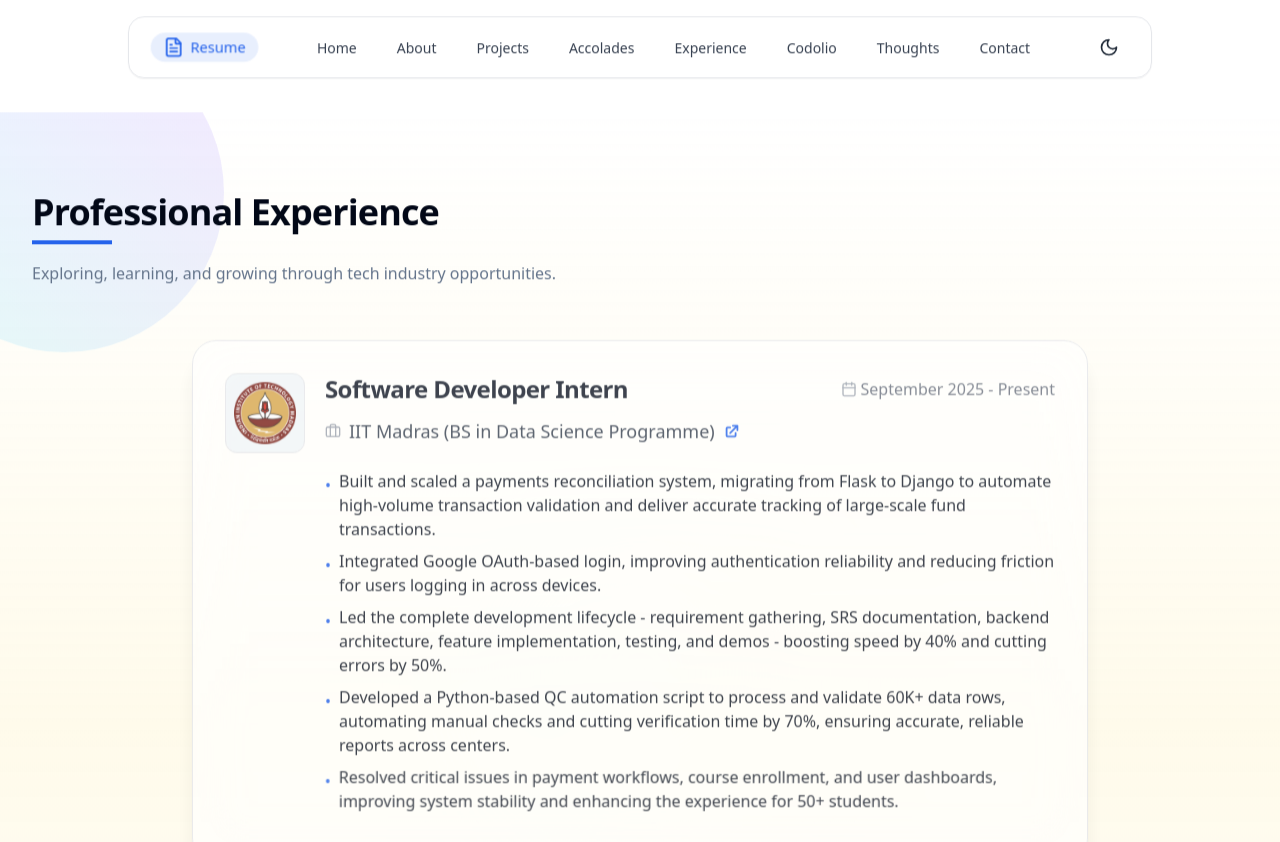
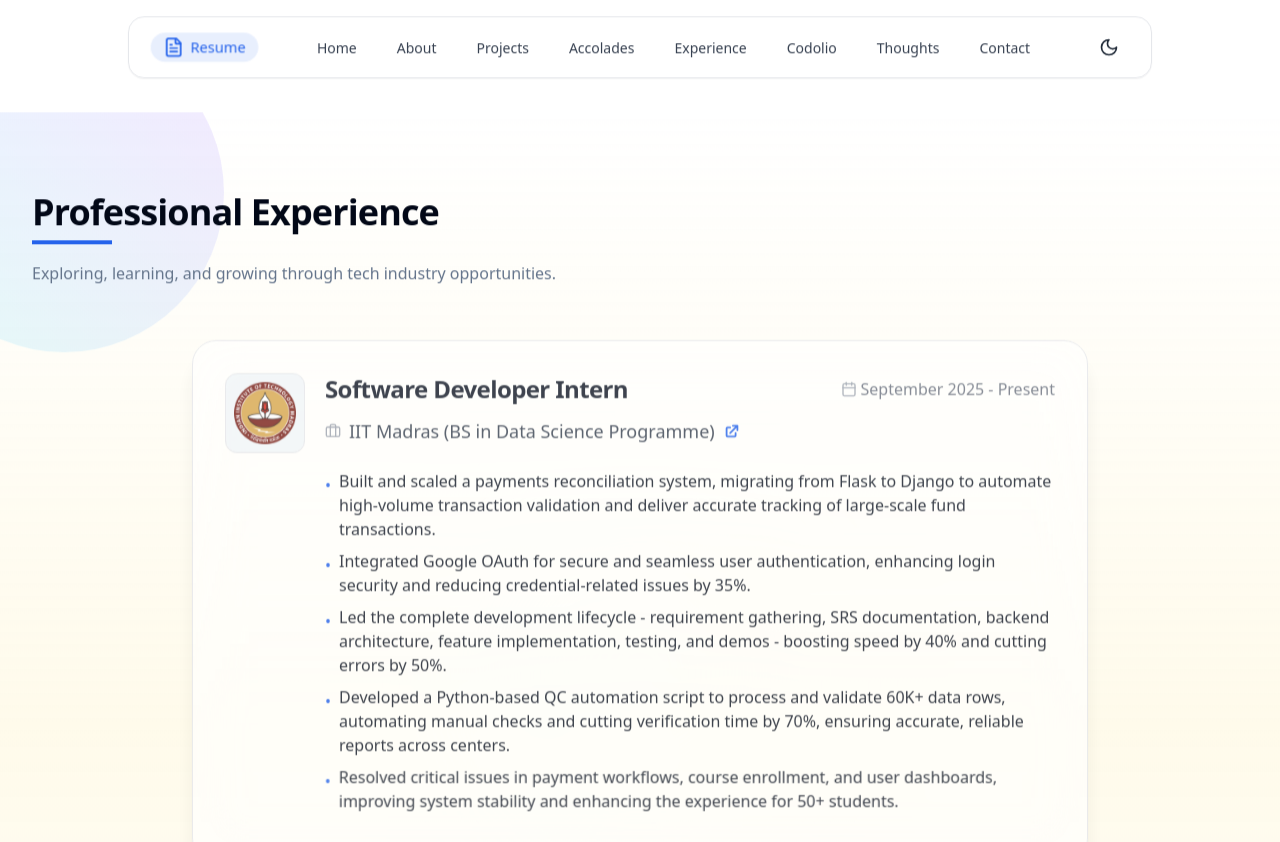
Before and after one commit to Mahadevan2005/Latest_Portfolio, a React (Vite) app: page /experience in a window 1280 px wide. Shown: the top 842 px of the page. Built offline with nearby package versions, Linux system fonts and the light colour scheme.

Commit message:
updated experience section

```diff
--- a/src/pages/Experience.tsx
+++ b/src/pages/Experience.tsx
@@ -11,7 +11,7 @@ const experienceData: ExperienceProps[] = [
     duration: "September 2025 - Present",
     description: [
       "Built and scaled a payments reconciliation system, migrating from Flask to Django to automate high-volume transaction validation and deliver accurate tracking of large-scale fund transactions.",
-      "Integrated Google OAuth-based login, improving authentication reliability and reducing friction for users logging in across devices.",
+      "Integrated Google OAuth for secure and seamless user authentication, enhancing login security and reducing credential-related issues by 35%.",
       "Led the complete development lifecycle - requirement gathering, SRS documentation, backend architecture, feature implementation, testing, and demos - boosting speed by 40% and cutting errors by 50%.",
       "Developed a Python-based QC automation script to process and validate 60K+ data rows, automating manual checks and cutting verification time by 70%, ensuring accurate, reliable reports across centers.",
       "Resolved critical issues in payment workflows, course enrollment, and user dashboards, improving system stability and enhancing the experience for 50+ students."
```
